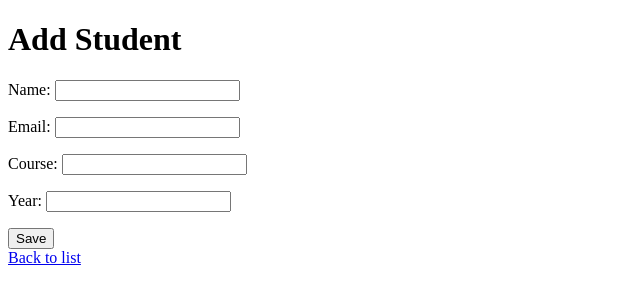
After one commit to Abiya2424/student-records-django, a Django app: page /add/ in a window 1280 px wide. The commit adds this page. Shown: the top 304 px of the page, without its empty margins (0-640 px from the left). Run offline with Django 5.2, Linux system fonts and the light colour scheme.

Commit message:
Add student form and list page

```diff
--- /dev/null
+++ b/students/forms.py
@@ -0,0 +1,7 @@
+from django import forms
+from .models import Student
+
+class StudentForm(forms.ModelForm):
+    class Meta:
+        model = Student
+        fields = ['name', 'email', 'course', 'year']
--- /dev/null
+++ b/students/templates/students/student_form.html
@@ -0,0 +1,13 @@
+<!DOCTYPE html>
+<html>
+<head><title>Add Student</title></head>
+<body>
+  <h1>Add Student</h1>
+  <form method="post">
+    {% csrf_token %}
+    {{ form.as_p }}
+    <button type="submit">Save</button>
+  </form>
+  <a href="{% url 'student_list' %}">Back to list</a>
+</body>
+</html>
--- a/students/templates/students/student_list.html
+++ b/students/templates/students/student_list.html
@@ -3,6 +3,7 @@
 <head><title>Student Records</title></head>
 <body>
   <h1>Student Records</h1>
+<p><a href="{% url 'student_add' %}">Add Student</a></p>
   <table border="1" cellpadding="8">
     <tr><th>Name</th><th>Email</th><th>Course</th><th>Year</th></tr>
     {% for s in students %}
--- a/students/urls.py
+++ b/students/urls.py
@@ -3,4 +3,5 @@ from . import views
 
 urlpatterns = [
     path('', views.student_list, name='student_list'),
+    path('add/', views.student_add, name='student_add'),
 ]
--- a/students/views.py
+++ b/students/views.py
@@ -1,6 +1,14 @@
-from django.shortcuts import render
+from django.shortcuts import render, redirect
 from .models import Student
+from .forms import StudentForm
 
 def student_list(request):
     students = Student.objects.all()
     return render(request, 'students/student_list.html', {'students': students})
+
+def student_add(request):
+    form = StudentForm(request.POST or None)
+    if form.is_valid():
+        form.save()
+        return redirect('student_list')
+    return render(request, 'students/student_form.html', {'form': form})
```
